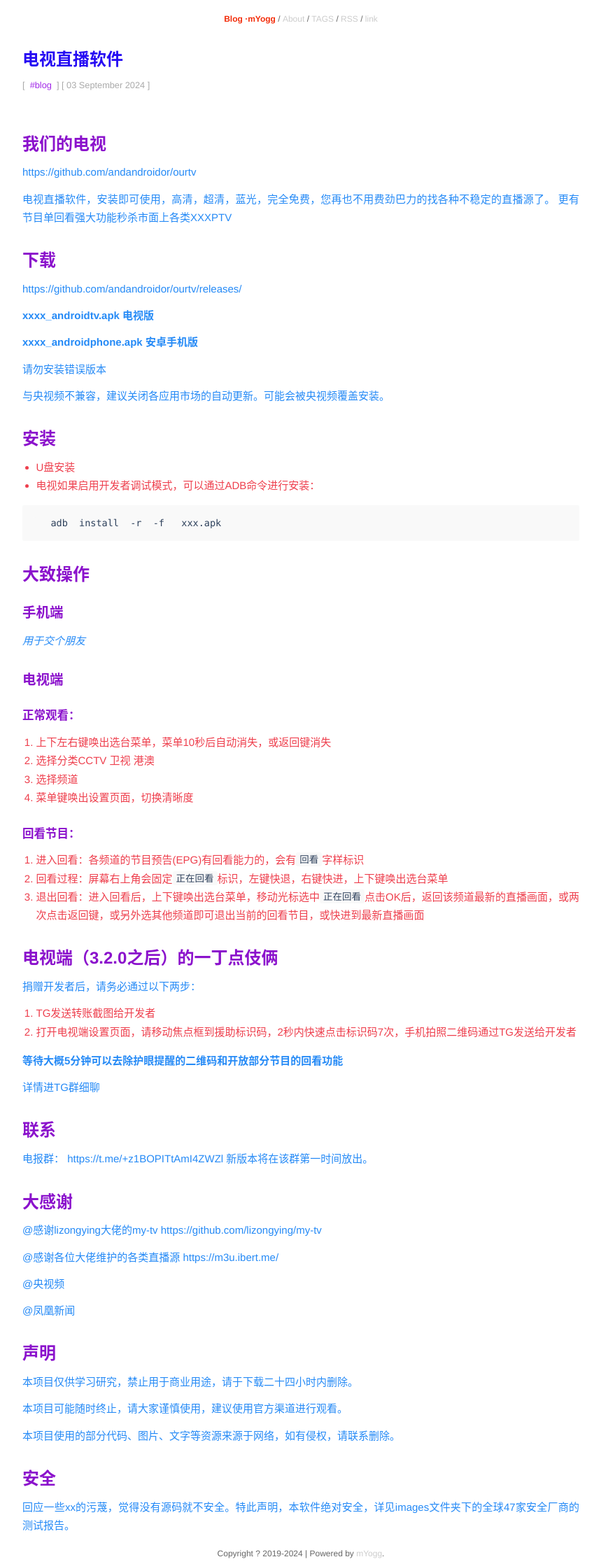
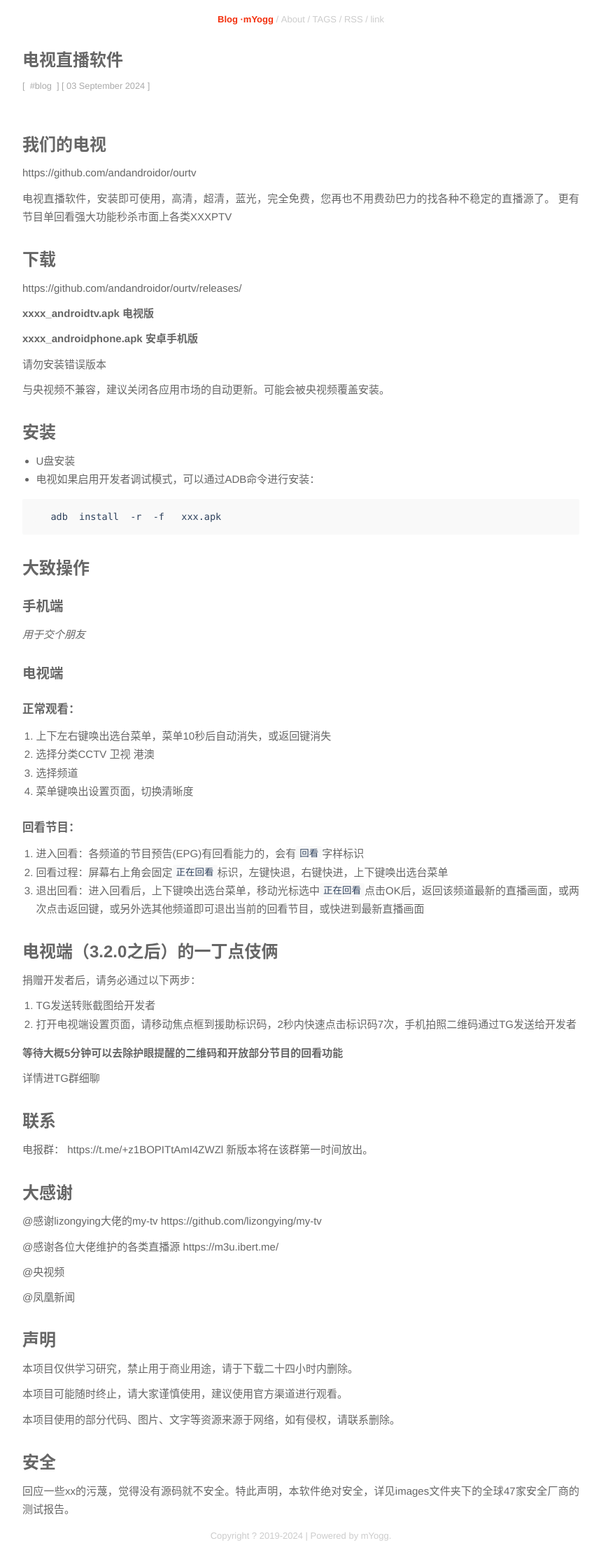
Before and after one commit to myogg/nnnn, a Jekyll site: the page built from _posts/2024-09-03-Chapter 66.md, in a window 1280 px wide. Shown: the whole page at 70% size, without its empty margins (210-1069 px from the left). Built offline with Jekyll 4.4.1, drawn with Linux system fonts in a browser that asks for light colours; nearby versions of some CDN libraries; after the commit the page ends 2210 px from its top, so only the background shows below that.

Commit message:
Add files via upload

```diff
--- a/static/css/style.css
+++ b/static/css/style.css
@@ -17,7 +17,7 @@
 html, body { height: 100%; }
 
 body {
-  color: #ee3f4d;
+  color: #666;
 }
 
 h1 { font-size: 2em; }
@@ -32,7 +32,7 @@ h1, h2, h3, h4, h5, h6 {
 }
 
 P {
-  margin: 0 0 12px;
+  margin: 0 0 10px;
 }
 
 blockquote {
@@ -58,14 +58,14 @@ blockquote pre {
 
 body {
   font-size: 15px;
-  font-family: "Microsoft YaHei", "Helvetica Neue", "PingFang SC", "Source Han Sans SC", "Noto Sans CJK SC", "WenQuanYi Micro Hei", sans-serif;
+  font-family: "Helvetica Neue", "PingFang SC", "Microsoft YaHei", "Source Han Sans SC", "Noto Sans CJK SC", "WenQuanYi Micro Hei", sans-serif;
   line-height: 2em;
   text-align: center;
 }
 
 a         { color: #296bcc; text-decoration: none; }
-a:link    { color: #241ff7; text-decoration: none; }
-a:visited { color: #241ff7; text-decoration: none; }
+a:link    { color: #296bcc; text-decoration: none; }
+a:visited { color: #296bcc; text-decoration: none; }
 a:hover   { color: #296bcc; text-decoration: none; }
 a:active  { color: #296bcc; text-decoration: none; }
 
@@ -82,10 +82,10 @@ hr {
 /*****************************************************************************/
 
 .header, .footer {
-  font-size: 12px;
+  font-size: 13px;
   max-width: 856px;
   margin: 0 auto;
-  color: #666;
+  color: #ccc;
 }
 
 .header {
@@ -147,7 +147,7 @@ div#home {
 }
 
 .posts .index_more a {
-  color: #241ff7;
+  color: #296bcc;
 }
 
 .posts {
@@ -174,11 +174,11 @@ div#home {
 }
 
 .posts a {
-    color: #65E51B;
+    color: #666;
 }
 
 .posts a:hover {
-  color: #b660b5;
+  color: #999;
 }
 
 
@@ -190,7 +190,7 @@ div#home {
 }
 
 #page_title {
-  color: #260BF3;
+  color: #666;
   /* border-bottom: 1px solid #ddd; */
   /* margin: 1em 0 2em 0; */
   padding-bottom: 0.5em;
@@ -209,7 +209,7 @@ div#home {
 }
 
 #page_meta a {
-  color: #A22AE8;
+  color: #aaa;
 }
 
 .page_meta_tags {
@@ -225,16 +225,16 @@ div#home {
 }
 
 .post p {
-  color: #258AF6;
+  color: #666;
   word-break: break-all;
 }
 
 .post a:hover {
-  border-bottom: 1px dashed #b660b5;
+  border-bottom: 1px dashed #999;
 }
 
 .post h1, .post h2, .post h3, .post h4, .post h5, .post h6 {
-  color: #8B12CC;
+  color: #666;
   /* font-weight: 300; */
 }
 
@@ -279,7 +279,7 @@ code {
     font-size: .9em;
     position: relative;
     top: -1px;
-    color: #b660b5;
+    color: #666;
 }
 
 .post pre {
@@ -354,7 +354,7 @@ code {
 
 .gzh-pic {
   font-size: 13px;
-  color: #fff;
+  color: #ccc;
 }
 
 /*
```
